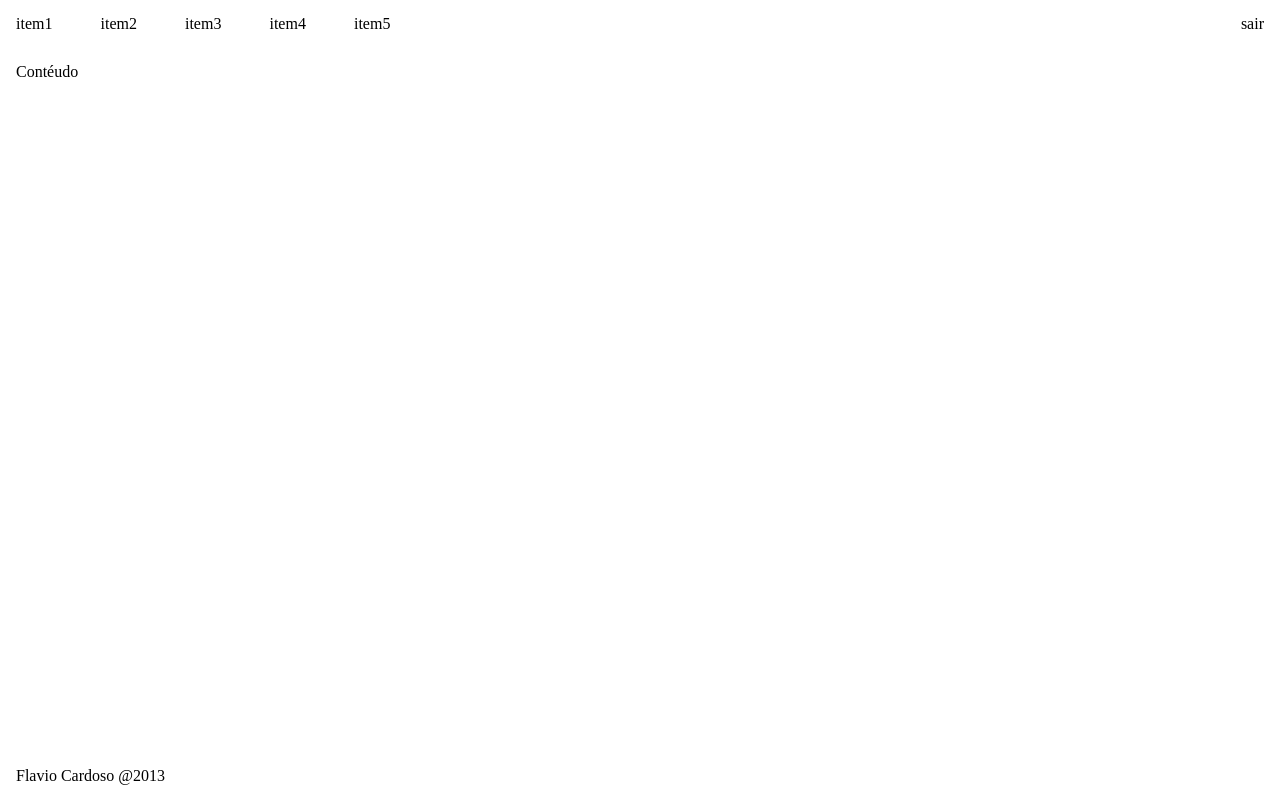
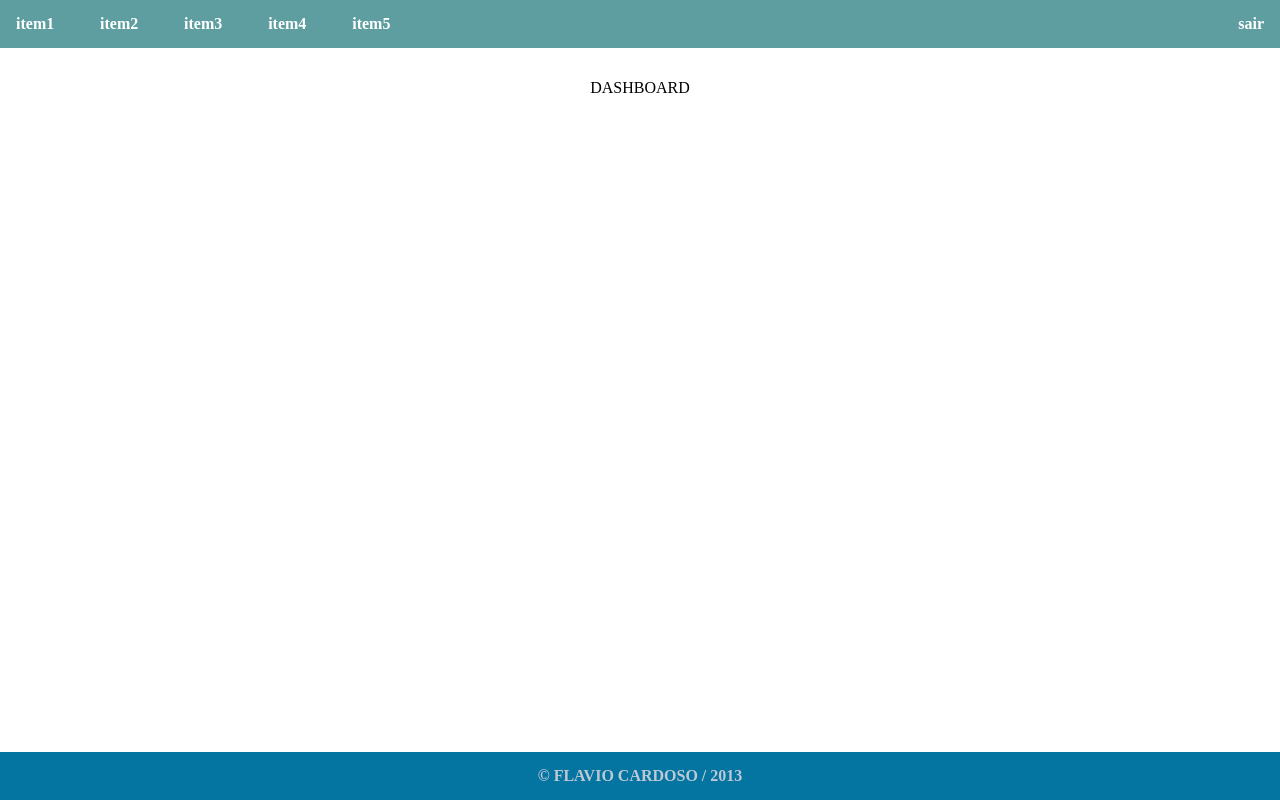
Before and after one commit to flaviocardoso/os-react, a React (Create React App) app: page / in a window 1280 px wide. Built offline with nearby package versions, Linux system fonts and the light colour scheme.

Commit message:
variaveis de style

```diff
--- a/src/componentes/Navbar/Navbar.module.scss
+++ b/src/componentes/Navbar/Navbar.module.scss
@@ -1,4 +1,9 @@
+@import 'variaveis';
+
 .Navbar {
+    background-color: $navbar-cor-de-fundo;
+    color: $navbar-cor;
+    font-weight: bold;
     nav {
         display: flex;
         justify-content: space-between;
--- a/src/componentes/Principal/Principal.module.scss
+++ b/src/componentes/Principal/Principal.module.scss
@@ -1,3 +1,5 @@
+@import 'variaveis';
+
 .PrincipalStyle {
 	min-height: 100%;
 	display: grid;
@@ -7,6 +9,8 @@
         padding: 1rem;
     }
     main {
+        display: grid;
+        justify-content: center;
         padding: 1rem;
     }
     footer {
--- a/src/componentes/Principal/index.tsx
+++ b/src/componentes/Principal/index.tsx
@@ -8,7 +8,10 @@ const Principal: React.FC = () => {
         <article className={style.PrincipalStyle}>
             <Navbar />
             <main>
-                <p>Contéudo</p>
+                <article>
+                    <header>DASHBOARD</header>
+
+                </article>
             </main>
             <Rodape />
         </article>
--- /dev/null
+++ b/src/componentes/Rodape/Rodape.module.scss
@@ -0,0 +1,9 @@
+@import 'variaveis';
+
+.RodapeStyle {
+    display: flex;
+    justify-content: center;
+    background-color: $rodape-cor-de-fundo;
+    font-weight: bolder;
+    color: $rodape-cor;
+}
--- a/src/componentes/Rodape/index.tsx
+++ b/src/componentes/Rodape/index.tsx
@@ -1,5 +1,5 @@
 import React from 'react';
-// import style from './Rodape.module.scss';
+import style from './Rodape.module.scss';
 
 const Rodape: React.FC = () => {
     function dataAcima() {
@@ -10,9 +10,9 @@ const Rodape: React.FC = () => {
     }
 
     return (
-    <footer>
-        <div>
-            <p> Flavio Cardoso @2013 { dataAcima() }</p>
+    <footer className={style.RodapeStyle}>
+        <div id="direitosreservados">
+            <p> &#169; FLAVIO CARDOSO / 2013 { dataAcima() }</p>
         </div>
     </footer>
     );
--- /dev/null
+++ b/src/variaveis.scss
@@ -0,0 +1,6 @@
+// variaveis navbar
+$navbar-cor: white;
+$navbar-cor-de-fundo: cadetblue;
+// variaveis rodape
+$rodape-cor: rgb(190, 201, 213); // aqua
+$rodape-cor-de-fundo: rgb(4, 116, 161);
```
